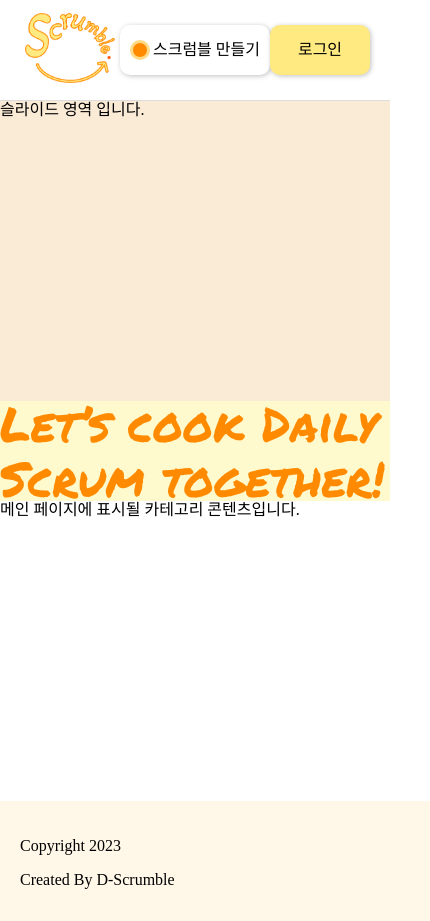
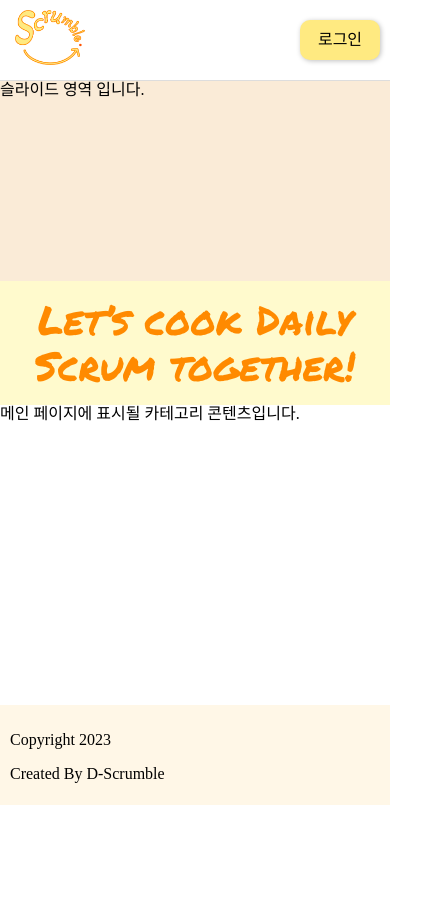
Before and after one commit to D-Scrumble/frontend, a React (Vite) app in the folder front/: page / in a window 390 px wide. Shown: the whole page, 430 px wide, since content can reach past the window. After the commit the page ends 844 px from the top, so only its background shows below. Built offline with nearby package versions, Linux system fonts and the light colour scheme.

Commit message:
view: 모바일 CSS 추가 - 반응형

```diff
--- a/front/src/components/footer/footer.css
+++ b/front/src/components/footer/footer.css
@@ -4,3 +4,13 @@
   padding: 20px;
   background-color: #fff7e7;
 }
+
+.footer__text {
+  font-size: 1rem;
+}
+
+@media (max-width: 768px) {
+  .footer {
+    padding: 10px;
+  }
+}
--- a/front/src/components/header/styles/createPost.css
+++ b/front/src/components/header/styles/createPost.css
@@ -5,8 +5,15 @@
   width: 150px;
   height: 50px;
   padding: 0 10px;
+  font-size: 1rem;
   background: #fff;
   border: none;
   border-radius: 10px;
   box-shadow: 1px 1px 5px 0px rgba(0, 0, 0, 0.25);
 }
+
+@media (max-width: 768px) {
+  .nav__post {
+    display: none;
+  }
+}
--- a/front/src/components/header/styles/header.css
+++ b/front/src/components/header/styles/header.css
@@ -14,3 +14,14 @@
   width: 280px;
   padding-right: 20px;
 }
+
+@media (max-width: 768px) {
+  .header {
+    height: 80px;
+  }
+  .nav {
+    justify-content: end;
+    width: 100px;
+    padding-right: 10px;
+  }
+}
--- a/front/src/components/header/styles/login.css
+++ b/front/src/components/header/styles/login.css
@@ -1,8 +1,16 @@
 .nav__login {
   width: 100px;
   height: 50px;
+  font-size: 1rem;
   background: #ffea81;
   border: none;
   border-radius: 10px;
   box-shadow: 1px 1px 5px 0px rgba(0, 0, 0, 0.25);
 }
+
+@media (max-width: 768px) {
+  .nav__login {
+    width: 80px;
+    height: 40px;
+  }
+}
--- a/front/src/components/header/styles/logo.css
+++ b/front/src/components/header/styles/logo.css
@@ -10,3 +10,14 @@
   width: 90px;
   height: 70px;
 }
+
+@media (max-width: 768px) {
+  .header__logo {
+    width: 80px;
+    padding-left: 10px;
+  }
+  .header__logo-img {
+    width: 70px;
+    height: auto;
+  }
+}
--- a/front/src/components/slider/styles/slider.css
+++ b/front/src/components/slider/styles/slider.css
@@ -3,3 +3,9 @@
   height: 300px;
   background-color: antiquewhite;
 }
+
+@media (max-width: 768px) {
+  .slider {
+    height: 200px;
+  }
+}
--- a/front/src/components/slogan/styles/slogan.css
+++ b/front/src/components/slogan/styles/slogan.css
@@ -2,12 +2,19 @@
   display: flex;
   align-items: center;
   justify-content: center;
-  height: 100px;
   background-color: lemonchiffon;
 }
 
 .slogan__text {
+  margin: 1rem;
   color: #ff8a00;
   font-family: Permanent Marker;
   font-size: 3rem;
+  text-align: center;
 }
+
+@media (max-width: 768px) {
+  .slogan__text {
+    font-size: 2.5rem;
+  }
+}
--- a/front/src/main.tsx
+++ b/front/src/main.tsx
@@ -2,5 +2,6 @@
 import ReactDOM from "react-dom/client";
 import App from "./App.tsx";
 import "./styles/normalize.css";
+import "./styles/global.css";
 
 ReactDOM.createRoot(document.getElementById("root")!).render(<App />);
--- /dev/null
+++ b/front/src/styles/global.css
@@ -0,0 +1,4 @@
+html,
+body {
+  overflow-x: hidden;
+}
```
